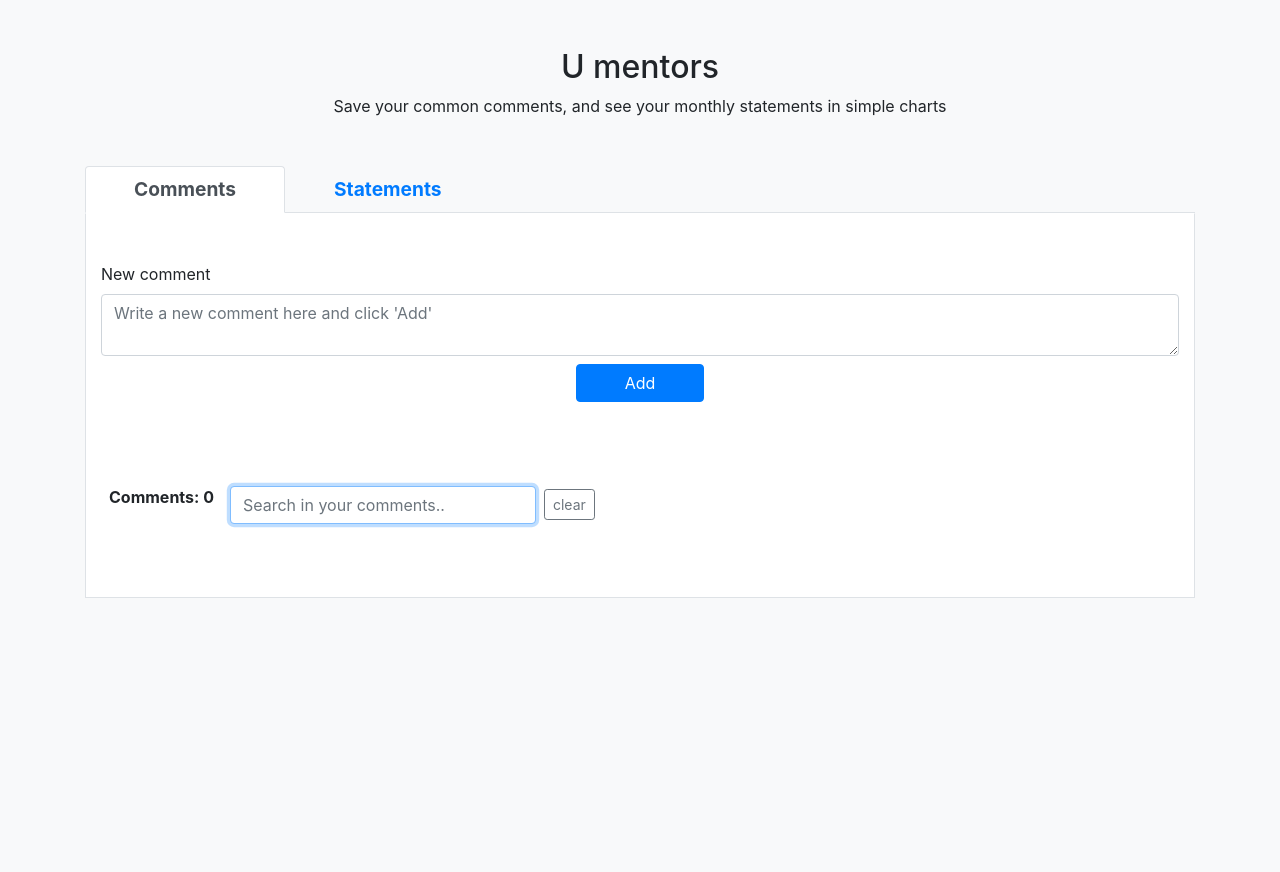
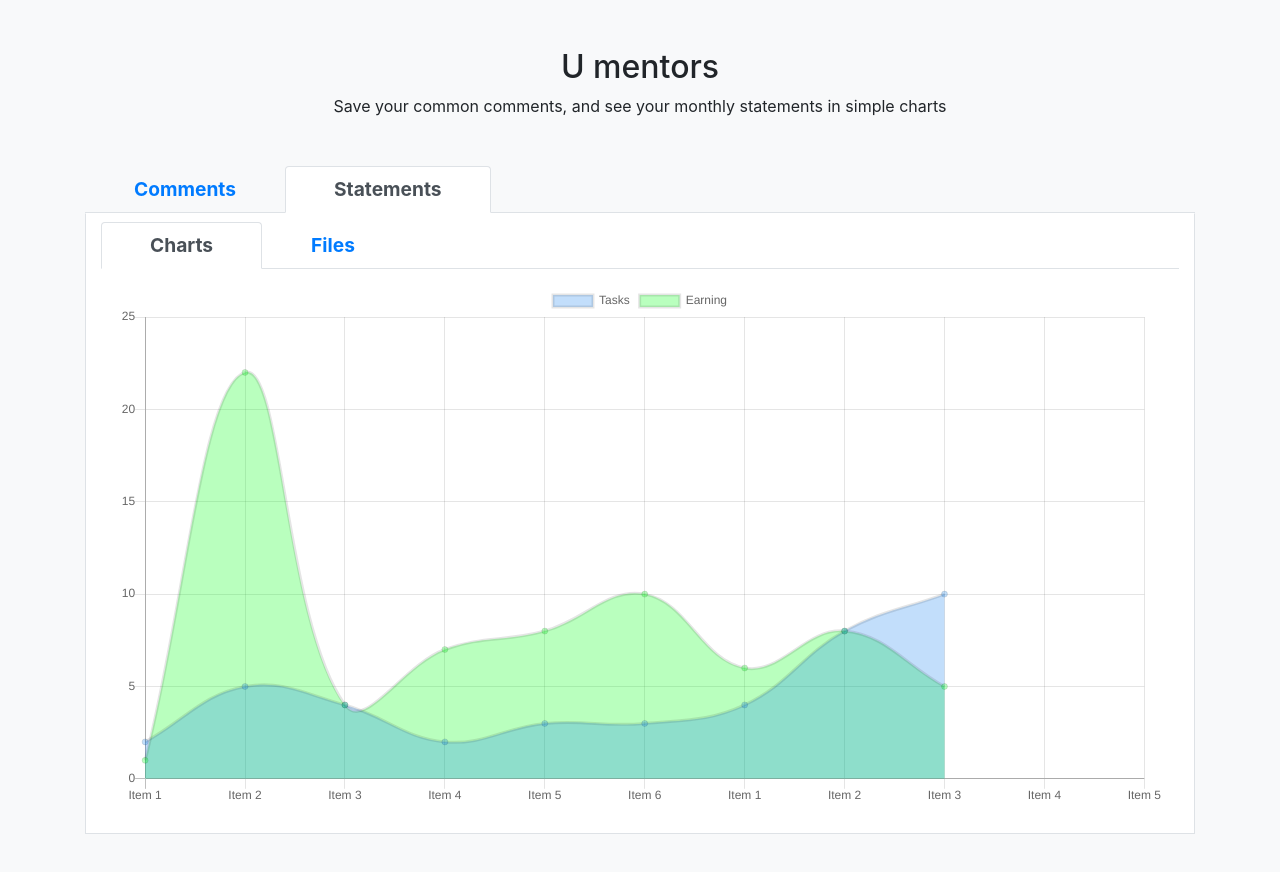
Before and after one commit to iHani/u-mentors, a React (Create React App) app: page / in a window 1280 px wide. Shown: the top 872 px of the page. Before the commit the page ends 800 px from the top, so only its background shows below. Built offline with nearby package versions, Linux system fonts and the light colour scheme.

Commit message:
Chart.js basic srtup

```diff
--- a/package.json
+++ b/package.json
@@ -6,6 +6,7 @@
     "@testing-library/jest-dom": "^4.2.4",
     "@testing-library/react": "^9.3.2",
     "@testing-library/user-event": "^7.1.2",
+    "chart.js": "^2.9.3",
     "react": "^16.13.1",
     "react-dom": "^16.13.1",
     "react-dropzone": "^11.0.1",
--- a/src/App.js
+++ b/src/App.js
@@ -1,32 +1,65 @@
-import React, { useState } from 'react';
-import './App.css';
-import CommentsTab from './Components/CommentsTab';
-import StatementsTab from './Components/StatementsTab';
+import React, { useState } from "react";
+import "./App.css";
+import CommentsTab from "./Components/CommentsTab";
+import StatementsTab from "./Components/StatementsTab";
 
 function App() {
-  const [tab, setTab] = useState('Comments');
+  const [tab, setTab] = useState("Statements");
 
   return (
     <div className="container mb-5">
       <div className="text-center my-5">
         <h2>U mentors</h2>
-        <p>Save your common comments, and see your monthly statements in simple charts</p>
+        <p>
+          Save your common comments, and see your monthly statements in simple
+          charts
+        </p>
       </div>
       <ul className="nav nav-tabs" id="myTab" role="tablist">
         <li className="nav-item" role="presentation">
-          <a className={`nav-link px-5 ${tab === 'Comments' ? 'active' : ''}`} id="home-tab" data-toggle="tab" href="#home" role="tab" aria-controls="home" aria-selected="false"
-            onClick={() => setTab('Comments')}>Comments</a>
+          <a
+            className={`nav-link px-5 ${tab === "Comments" ? "active" : ""}`}
+            id="home-tab"
+            data-toggle="tab"
+            href="#home"
+            role="tab"
+            aria-controls="home"
+            aria-selected="false"
+            onClick={() => setTab("Comments")}
+          >
+            Comments
+          </a>
         </li>
         <li className="nav-item" role="presentation">
-          <a className={`nav-link px-5 ${tab === 'Statements' ? 'active' : ''}`} id="profile-tab" data-toggle="tab" href="#profile" role="tab" aria-controls="profile" aria-selected="true"
-            onClick={() => setTab('Statements')}>Statements</a>
+          <a
+            className={`nav-link px-5 ${tab === "Statements" ? "active" : ""}`}
+            id="profile-tab"
+            data-toggle="tab"
+            href="#profile"
+            role="tab"
+            aria-controls="profile"
+            aria-selected="true"
+            onClick={() => setTab("Statements")}
+          >
+            Statements
+          </a>
         </li>
       </ul>
       <div className="tab-content" id="myTabContent">
-        <div className={`tab-pane ${tab === 'Comments' ? 'fade show active' : ''}`} role="tabpanel" aria-labelledby="home-tab">
+        <div
+          className={`tab-pane ${tab === "Comments" ? "fade show active" : ""}`}
+          role="tabpanel"
+          aria-labelledby="home-tab"
+        >
           <CommentsTab />
         </div>
-        <div className={`tab-pane ${tab === 'Statements' ? 'fade show active' : ''}`} role="tabpanel" aria-labelledby="profile-tab">
+        <div
+          className={`tab-pane ${
+            tab === "Statements" ? "fade show active" : ""
+          }`}
+          role="tabpanel"
+          aria-labelledby="profile-tab"
+        >
           <StatementsTab />
         </div>
       </div>
--- /dev/null
+++ b/src/Components/Chart.js
@@ -0,0 +1,102 @@
+import React, { useState, useCallback, useEffect } from "react";
+import Chart from "chart.js";
+
+// const myChart = new Chart(ctx, {
+//   type: "bar",
+//   data: {
+//     labels: ["Red", "Blue", "Yellow", "Green", "Purple", "Orange"],
+//     datasets: [
+//       {
+//         label: "# of Votes",
+//         data: [12, 19, 3, 5, 2, 3],
+//         backgroundColor: [
+//           "rgba(255, 99, 132, 0.2)",
+//           "rgba(54, 162, 235, 0.2)",
+//           "rgba(255, 206, 86, 0.2)",
+//           "rgba(75, 192, 192, 0.2)",
+//           "rgba(153, 102, 255, 0.2)",
+//           "rgba(255, 159, 64, 0.2)",
+//         ],
+//         borderColor: [
+//           "rgba(255, 99, 132, 1)",
+//           "rgba(54, 162, 235, 1)",
+//           "rgba(255, 206, 86, 1)",
+//           "rgba(75, 192, 192, 1)",
+//           "rgba(153, 102, 255, 1)",
+//           "rgba(255, 159, 64, 1)",
+//         ],
+//         borderWidth: 1,
+//       },
+//     ],
+//   },
+//   options: {
+//     scales: {
+//       yAxes: [
+//         {
+//           ticks: {
+//             beginAtZero: true,
+//           },
+//         },
+//       ],
+//     },
+//   },
+// });
+
+export default (props) => {
+  const chartRef = React.useRef();
+  useEffect(() => {
+    const myChartRef = chartRef.current.getContext("2d");
+    const earningData = props.earningData || [1, 22, 4, 7, 8, 10, 6, 8, 5];
+    const tasksData = props.tasksData || [2, 5, 4, 2, 3, 3, 4, 8, 10];
+    const labels = props.labels || [
+      "Item 1",
+      "Item 2",
+      "Item 3",
+      "Item 4",
+      "Item 5",
+      "Item 6",
+      "Item 1",
+      "Item 2",
+      "Item 3",
+      "Item 4",
+      "Item 5",
+    ];
+
+    new Chart(myChartRef, {
+      type: "line",
+      data: {
+        labels: labels,
+        // labels: data1.length === data.length ? data1 : new Array(data.length).fill("Data"),
+        datasets: [
+          {
+            label: "Tasks",
+            showLine: true, // overrides the `line` dataset default
+            data: tasksData,
+            backgroundColor: "rgba(13, 126, 239, 0.25)",
+          },
+          {
+            label: "Earning",
+            data: earningData,
+            backgroundColor: "rgba(5, 253, 24, 0.28)",
+          },
+        ],
+      },
+      options: {
+        scales: {
+          yAxes: [
+            {
+              ticks: {
+                beginAtZero: true,
+              },
+            },
+          ],
+        },
+      },
+    });
+  });
+  return (
+    <div>
+      <canvas id="myChart" ref={chartRef} />
+    </div>
+  );
+};
--- a/src/Components/CommentsTab.js
+++ b/src/Components/CommentsTab.js
@@ -1,46 +1,51 @@
-import React, { useState, useRef } from 'react';
+import React, { useState, useRef } from "react";
 
 const uMentorsKey = "u-mentors";
 
 export default function () {
   const savedComments = JSON.parse(localStorage.getItem(uMentorsKey)) || [];
   const [displayedComments, setComments] = useState(savedComments);
-    const [newComment, setNewComment] = useState('');
-    const [status, setStatus] = useState('');
-    const [search, setSearch] = useState('');
+  const [newComment, setNewComment] = useState("");
+  const [status, setStatus] = useState("");
+  const [search, setSearch] = useState("");
   const textarea = useRef();
   const searchInput = useRef();
 
   const addNewComment = () => {
-        if (newComment.trim() !== '') {
-            const newComments = savedComments.concat({ id: newID(), comment: newComment.trim() });
+    if (newComment.trim() !== "") {
+      const newComments = savedComments.concat({
+        id: newID(),
+        comment: newComment.trim(),
+      });
       setComments(newComments);
       localStorage.setItem(uMentorsKey, JSON.stringify(newComments));
-            setStatus('Comment Added');
-            setNewComment('');
+      setStatus("Comment Added");
+      setNewComment("");
     } else {
-            setStatus('');
+      setStatus("");
     }
     textarea.current.focus();
-    }
+  };
 
   const deleteComment = (comment) => {
-        if (window.confirm('Are you sure you want to delete the comment?')) {
-            const newComments = displayedComments.filter(_ => _.comment !== comment);
+    if (window.confirm("Are you sure you want to delete the comment?")) {
+      const newComments = displayedComments.filter(
+        (_) => _.comment !== comment
+      );
       setComments(newComments);
       localStorage.setItem(uMentorsKey, JSON.stringify(newComments));
-            setStatus('Comment deleted');
+      setStatus("Comment deleted");
     }
-    }
+  };
 
   const handleOnChangeNewComment = ({ target: { value } }) => {
     setNewComment(value);
-        setStatus('');
-    }
+    setStatus("");
+  };
 
   const handleOnChangeComment = ({ target }) => {
     const { id, value } = target;
-        const updatedComments = displayedComments.map(comment => {
+    const updatedComments = displayedComments.map((comment) => {
       if (comment.id === id) {
         return { id: comment.id, comment: value };
       }
@@ -48,29 +53,30 @@ export default function () {
     });
     setComments(updatedComments);
     localStorage.setItem(uMentorsKey, JSON.stringify(updatedComments));
-    }
+  };
 
   const handleCopyComment = (comment) => {
     navigator.clipboard.writeText(comment);
-        setStatus('Copied');
-    }
+    setStatus("Copied");
+  };
 
   const handleSearch = ({ target: { value } }) => {
     setSearch(value);
-        if (value.trim() !== '') {
-            const filteredComment = savedComments
-                .filter(({ comment }) => comment.toLowerCase().includes(value.toLowerCase()));
+    if (value.trim() !== "") {
+      const filteredComment = savedComments.filter(({ comment }) =>
+        comment.toLowerCase().includes(value.toLowerCase())
+      );
       setComments(filteredComment);
     } else {
       setComments(savedComments);
     }
-    }
+  };
 
   const handleClearSearch = () => {
-        setSearch('');
+    setSearch("");
     setComments(savedComments);
     searchInput.current.focus();
-    }
+  };
 
   return (
     <div className="container py-5 white-bg">
@@ -100,7 +106,12 @@ export default function () {
 
         <div className="p-2 d-flex flex-row">
           <div className="align-self-center">
-                        <p><strong>Comments{search.trim() !== '' && ' found'}: {displayedComments.length}</strong></p>
+            <p>
+              <strong>
+                Comments{search.trim() !== "" && " found"}:{" "}
+                {displayedComments.length}
+              </strong>
+            </p>
           </div>
           <div className="align-self-center">
             <input
@@ -114,12 +125,17 @@ export default function () {
             />
           </div>
           <div className="ml-4 align-self-center">
-                        <button type="button" class="btn btn-sm btn-outline-secondary" onClick={handleClearSearch}>clear</button>
+            <button
+              type="button"
+              className="btn btn-sm btn-outline-secondary"
+              onClick={handleClearSearch}
+            >
+              clear
+            </button>
           </div>
         </div>
 
         {displayedComments.map(({ id, comment }) => {
-
           return (
             <div key={id} className="row">
               <div className="col-10">
@@ -135,22 +151,26 @@ export default function () {
                   type="button"
                   className="btn btn-sm btn-secondary align-middle m-1 px-2"
                   onClick={() => handleCopyComment(comment)}
-                                >Copy</button>
+                >
+                  Copy
+                </button>
                 <button
                   type="button"
                   className="btn btn-sm btn-danger align-middle m-1 px-2"
                   onClick={() => deleteComment(comment)}
-                                >X</button>
+                >
+                  X
+                </button>
               </div>
             </div>
-                    )
+          );
         })}
       </div>
     </div>
-    )
+  );
 }
 
 export const newID = (length = 7) =>
   Math.random()
     .toString(36)
-        .substr(-1 * (length));
+    .substr(-1 * length);
--- a/src/Components/StatementsTab.js
+++ b/src/Components/StatementsTab.js
@@ -1,58 +1,107 @@
-import React, { useState, useCallback } from 'react';
-import { useDropzone } from 'react-dropzone'
-import { newID } from './CommentsTab';
+import React, { useState, useCallback } from "react";
+import { useDropzone } from "react-dropzone";
+import Chart from "./Chart";
 
 export default function () {
-    const [status, setStatus] = useState('');
+  const [status, setStatus] = useState("");
   const [uploadedFiles, setUploadedFiles] = useState([]);
-    const [tab, setTab] = useState('Files');
+  const [tab, setTab] = useState("Charts");
 
   function MyDropzone() {
-        const onDrop = useCallback(acceptedFiles => {
+    const onDrop = useCallback((acceptedFiles) => {
       setUploadedFiles(acceptedFiles);
       console.log("acceptedFiles", acceptedFiles);
 
-        }, [])
-        const { getRootProps, getInputProps, isDragActive } = useDropzone({ onDrop })
+      acceptedFiles.forEach((file) => {
+        const reader = new FileReader();
+
+        reader.onabort = () => console.log("file reading was aborted");
+        reader.onerror = () => console.log("file reading has failed");
+        reader.onload = () => {
+          // Do whatever you want with the file contents
+          const binaryStr = reader.result;
+          const view = new Int8Array(binaryStr);
+          const str = String.fromCharCode.apply(null, view);
+
+          console.log(str.split(/\r?\n/));
+        };
+        reader.readAsArrayBuffer(file);
+      });
+    }, []);
+    const { getRootProps, getInputProps, isDragActive } = useDropzone({
+      onDrop,
+    });
 
     return (
       <div className="statement-container p-5 text-center" {...getRootProps()}>
         <input {...getInputProps()} />
-                {
-                    isDragActive ?
-                        <p>Drop them here ...</p> :
+        {isDragActive ? (
+          <p>Drop them here ...</p>
+        ) : (
           <p>Drag 'n' drop some files here, or click to select files</p>
-                }
+        )}
       </div>
-        )
+    );
   }
 
   return (
     <div className="container py-2 white-bg">
       <ul className="nav nav-tabs" id="myTab" role="tablist">
         <li className="nav-item" role="presentation">
-                    <a className={`nav-link px-5 ${tab === 'Charts' ? 'active' : ''}`} id="charts-tab" data-toggle="tab" href="#charts" role="tab" aria-controls="charts" aria-selected="false"
-                        onClick={() => setTab('Charts')}>Charts</a>
+          <a
+            className={`nav-link px-5 ${tab === "Charts" ? "active" : ""}`}
+            id="charts-tab"
+            data-toggle="tab"
+            href="#charts"
+            role="tab"
+            aria-controls="charts"
+            aria-selected="false"
+            onClick={() => setTab("Charts")}
+          >
+            Charts
+          </a>
         </li>
         <li className="nav-item" role="presentation">
-                    <a className={`nav-link px-5 ${tab === 'Files' ? 'active' : ''}`} id="files-tab" data-toggle="tab" href="#files" role="tab" aria-controls="files" aria-selected="true"
-                        onClick={() => setTab('Files')}>Files</a>
+          <a
+            className={`nav-link px-5 ${tab === "Files" ? "active" : ""}`}
+            id="files-tab"
+            data-toggle="tab"
+            href="#files"
+            role="tab"
+            aria-controls="files"
+            aria-selected="true"
+            onClick={() => setTab("Files")}
+          >
+            Files
+          </a>
         </li>
       </ul>
       <div className="tab-content" id="myTabContent">
-                <div className={`container py-3 tab-pane ${tab === 'Charts' ? 'fade show active' : ''}`} role="tabpanel" aria-labelledby="charts-tab">
-                    charts
+        <div
+          className={`container py-3 tab-pane ${
+            tab === "Charts" ? "fade show active" : ""
+          }`}
+          role="tabpanel"
+          aria-labelledby="charts-tab"
+        >
+          <Chart />
         </div>
-                <div className={`container py-3 tab-pane ${tab === 'Files' ? 'fade show active' : ''}`} role="tabpanel" aria-labelledby="files-tab">
+        <div
+          className={`container py-3 tab-pane ${
+            tab === "Files" ? "fade show active" : ""
+          }`}
+          role="tabpanel"
+          aria-labelledby="files-tab"
+        >
           <MyDropzone />
           <p>Uploaded files:</p>
           <ul>
-                        {uploadedFiles.map((file, i) =>
+            {uploadedFiles.map((file, i) => (
               <li key={i}>{file.name}</li>
-                        )}
+            ))}
           </ul>
         </div>
       </div>
     </div>
-    )
+  );
 }
```
Also changed, not shown: statement.csv (added), 1 other file (tests, documents, lock files or other folders). Lines whose indentation alone changed are shown as unchanged.
